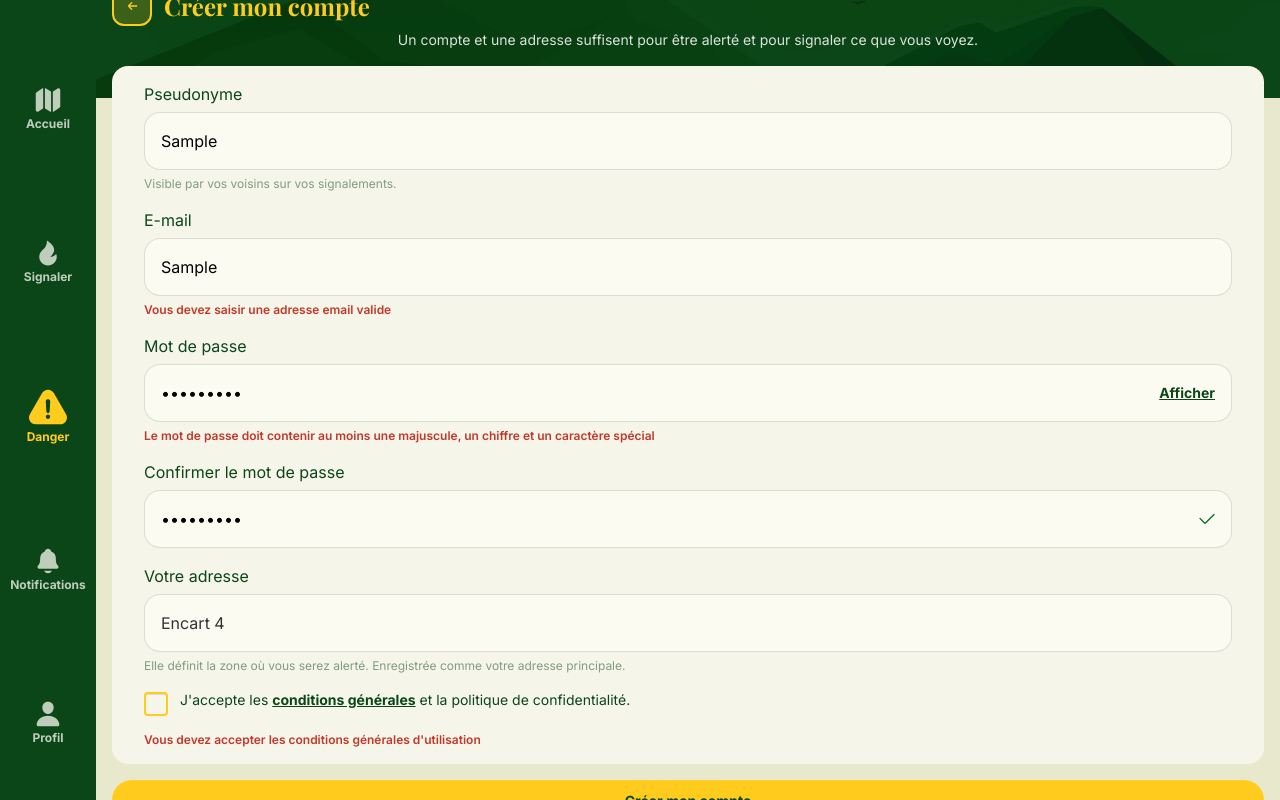
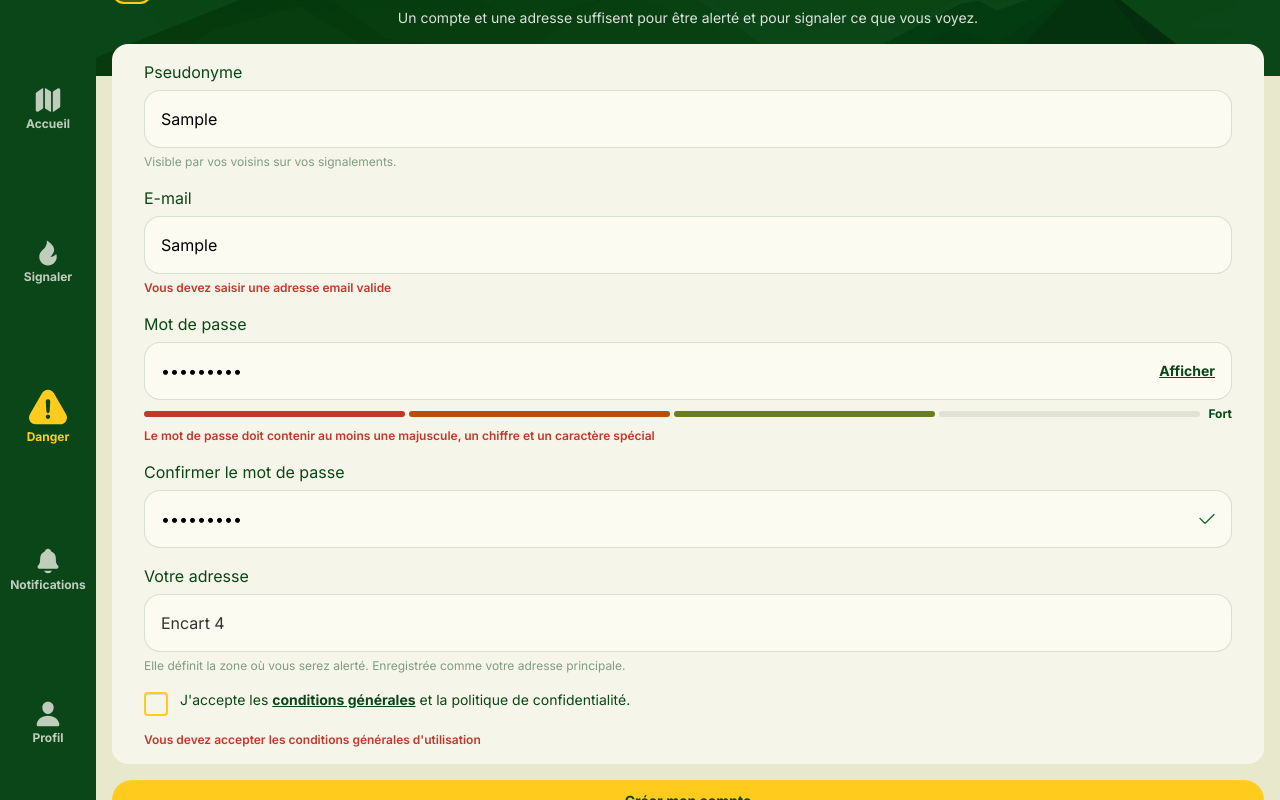
Before and after one commit to WildCodeSchool-2025-09/p3-0526-remote-vigie, a React (Vite) app in the folder client/: page /register in a window 1280 px wide. Both pictures are taken after typing "Sample", "Sample", "Sample123", "Sample123" into the empty fields and a click on the button "Créer mon compte". Built offline with nearby package versions, Linux system fonts and the light colour scheme; no server answers; a web font is replaced by a local one.

Commit message:
(US05) strength and has password

```diff
--- /dev/null
+++ b/client/src/components/Register/PasswordStrengthMeter/PasswordStrengthMeter.tsx
@@ -0,0 +1,33 @@
+type PasswordStrengthMeterProps = {
+	score: number;
+	label: string;
+};
+
+// Inverse des niveaux de gravité des incidents (theme.css) : --level-1 (vert,
+// "faible" danger) devient le meilleur score, --level-5 (rouge, "critique")
+// le pire — d'où l'ordre décroissant ici.
+const SEGMENT_LEVELS = [5, 4, 2, 1];
+
+export default function PasswordStrengthMeter({
+	score,
+	label,
+}: PasswordStrengthMeterProps) {
+	return (
+		<div className="flex items-center gap-2">
+			<div className="flex flex-1 gap-1">
+				{SEGMENT_LEVELS.map((level, index) => (
+					<div
+						key={level}
+						className="h-1.5 flex-1 rounded-full bg-primary/10"
+						style={
+							index < score
+								? { backgroundColor: `var(--level-${level})` }
+								: undefined
+						}
+					/>
+				))}
+			</div>
+			<span className="text-xs font-bold text-primary">{label}</span>
+		</div>
+	);
+}
--- a/client/src/pages/Register/Register.tsx
+++ b/client/src/pages/Register/Register.tsx
@@ -1,10 +1,12 @@
 import bgHome from "@/assets/images/background-home.jpg";
 import Icon from "@/components/Icon/Icon";
+import PasswordStrengthMeter from "@/components/Register/PasswordStrengthMeter/PasswordStrengthMeter";
 import SubmitRegister from "@/components/Register/SubmitRegister/SubmitRegister";
 
 import type { RegisterFieldError } from "@/types/register";
 import { useRef, useState } from "react";
 import { Link, useNavigate } from "react-router";
+import usePasswordStrength from "./usePasswordStrength";
 
 export default function Register() {
 	const navigate = useNavigate();
@@ -13,6 +15,7 @@ export default function Register() {
 	const emailRef = useRef<HTMLInputElement>(null);
 
 	const [password, setPassword] = useState("");
+	const { score, label } = usePasswordStrength(password);
 	const [confirmPassword, setConfirmPassword] = useState("");
 	const [showPassword, setShowPassword] = useState(false);
 	const [cguAccepted, setCguAccepted] = useState(false);
@@ -184,6 +187,9 @@ export default function Register() {
 									</button>
 								</div>
 							</section>
+							{password.length > 0 && (
+								<PasswordStrengthMeter score={score} label={label} />
+							)}
 							{fieldErrors.password && (
 								<p className="text-xs font-semibold text-error">
 									{fieldErrors.password}
--- /dev/null
+++ b/client/src/pages/Register/usePasswordStrength.ts
@@ -0,0 +1,23 @@
+import { useMemo } from "react";
+
+export type PasswordStrength = {
+	score: number;
+	label: string;
+};
+
+const LABELS = ["Faible", "Faible", "Moyen", "Fort", "Robuste"];
+
+export default function usePasswordStrength(
+	password: string,
+): PasswordStrength {
+	return useMemo(() => {
+		let score = 0;
+
+		if (password.length >= 8) score += 1;
+		if (/[A-Z]/.test(password)) score += 1;
+		if (/[0-9]/.test(password)) score += 1;
+		if (/[^A-Za-z0-9]/.test(password)) score += 1;
+
+		return { score, label: LABELS[score] };
+	}, [password]);
+}
```
Also changed, not shown: 1 other file (tests, documents, lock files or other folders).
